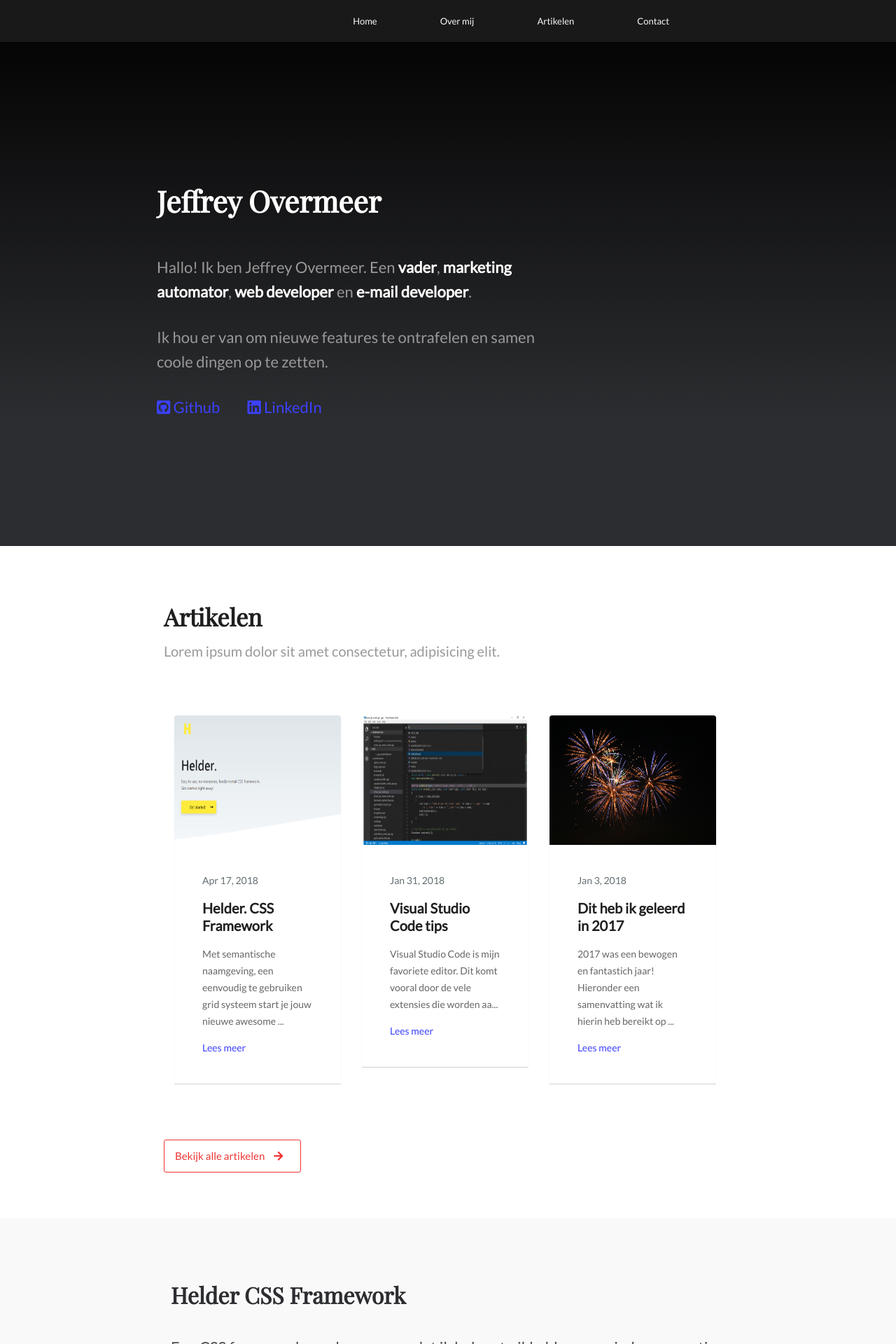
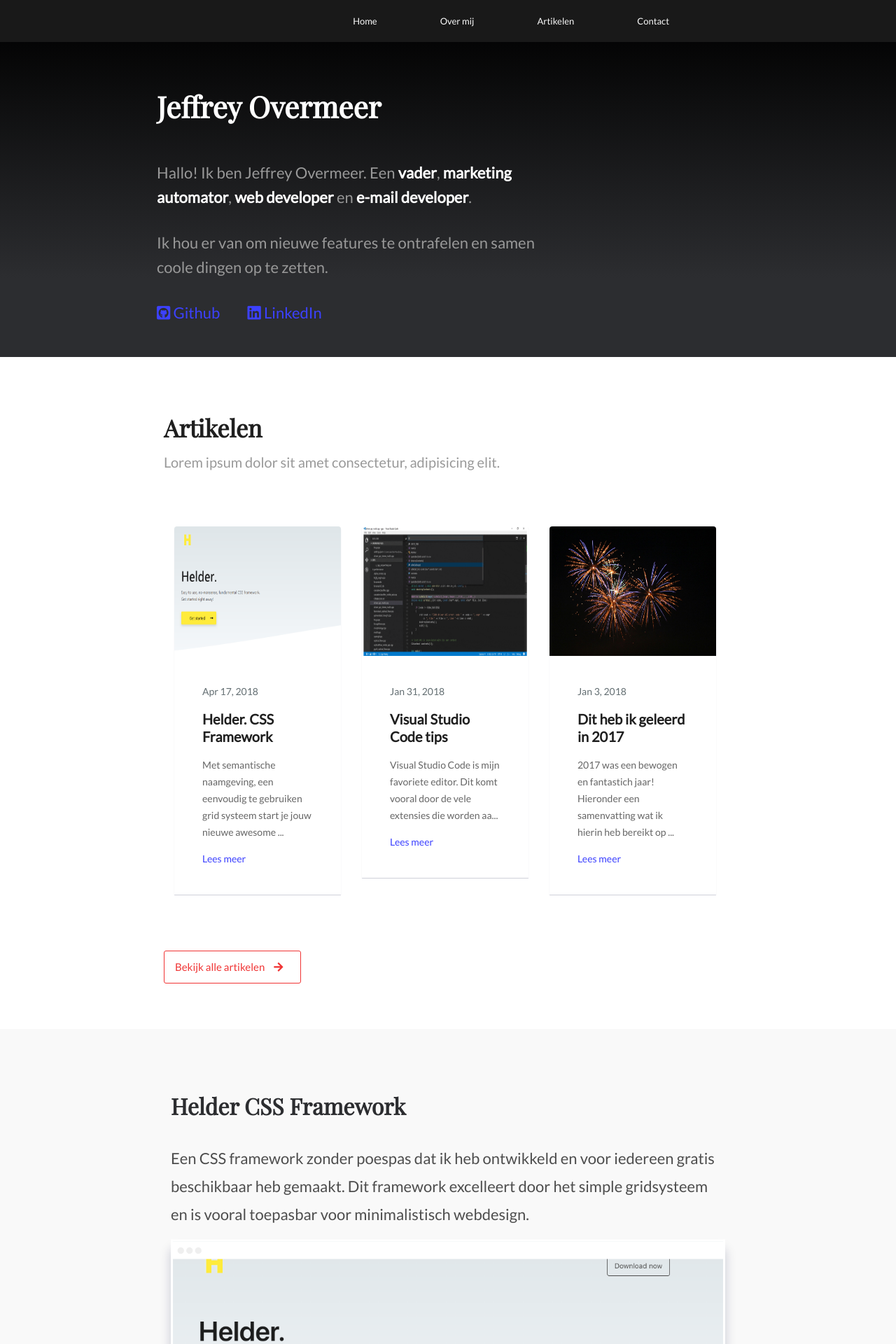
Before and after one commit to jeffrey-over/jeffrey-over.github.io, a Jekyll site: the page built from index.html, in a window 1280 px wide. Shown: the top 1920 px of the page at 70% size. Built offline with Jekyll 4.4.1, drawn with Linux system fonts in a browser that asks for light colours; nearby versions of some CDN libraries; some web fonts are replaced; library files that are not in the unit come from our copies.

Commit message:
bugfixes

```diff
--- a/_sass/sections/_intro.scss
+++ b/_sass/sections/_intro.scss
@@ -15,6 +15,12 @@
     #intro {
     height: 90vh;
 }
+}
+
+@include breakpoint-desktop-up {
+    #intro {
+        height: 50vh;
+    }
 }
 
 #intro-post {
```
